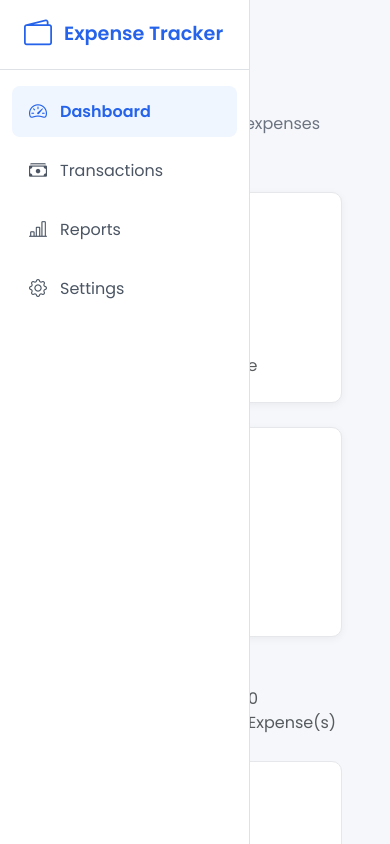
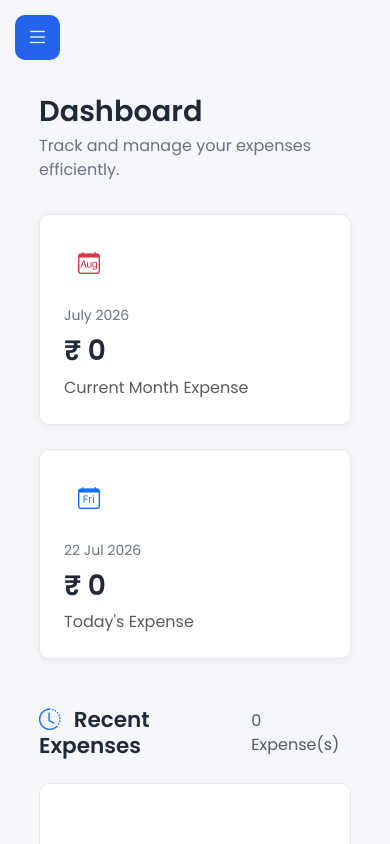
Before and after one commit to Rinshad700/expense-tracker-angular, an Angular app: page / in a window 390 px wide. Shown: the top 844 px of the page. Built offline with nearby package versions, Linux system fonts and the light colour scheme.

Commit message:
mobile responsive

```diff
--- a/src/app/app.css
+++ b/src/app/app.css
@@ -0,0 +1,49 @@
+.main-content{
+
+    margin-left:250px;
+
+    padding:25px;
+
+    background:#f5f7fa;
+
+    min-height:100vh;
+
+}
+
+.menu-btn{
+
+    position:fixed;
+
+    top:15px;
+
+    left:15px;
+
+    width:45px;
+
+    height:45px;
+
+    border:none;
+
+    border-radius:10px;
+
+    background:#2563eb;
+
+    color:white;
+
+    font-size:22px;
+
+    z-index:1200;
+
+}
+
+@media(max-width:768px){
+
+.main-content{
+
+    margin-left:0;
+
+    padding:70px 15px 20px;
+
+}
+
+}
--- a/src/app/app.html
+++ b/src/app/app.html
@@ -1,5 +1,15 @@
-<app-navbar></app-navbar>
+<button
+class="menu-btn d-md-none"
+(click)="navbar.toggleSidebar()">
 
-<div class="container mt-4">
-  <router-outlet></router-outlet>
+<i class="bi bi-list"></i>
+
+</button>
+
+<app-navbar #navbar></app-navbar>
+
+<div class="main-content">
+
+<router-outlet></router-outlet>
+
 </div>
--- a/src/app/components/navbar/navbar.css
+++ b/src/app/components/navbar/navbar.css
@@ -1,71 +1,135 @@
 .sidebar{
-    position: fixed;
-    top: 0;
-    left: 0;
-    width: 250px;
-    height: 100vh;
-    background: #ffffff;
-    border-right: 1px solid #dee2e6;
-    display: flex;
-    flex-direction: column;
+
+    position:fixed;
+
+    left:0;
+
+    top:0;
+
+    width:250px;
+
+    height:100vh;
+
+    background:#fff;
+
+    border-right:1px solid #dee2e6;
+
+    z-index:1100;
+
+    transition:.3s;
+
 }
 
 .sidebar-header{
-    height: 70px;
-    display: flex;
-    align-items: center;
-    padding: 0 24px;
-    border-bottom: 1px solid #dee2e6;
+
+    height:70px;
+
+    display:flex;
+
+    justify-content:space-between;
+
+    align-items:center;
+
+    padding:0 20px;
+
+    border-bottom:1px solid #dee2e6;
+
 }
 
 .brand{
-    display: flex;
-    align-items: center;
-    gap: 12px;
-    text-decoration: none;
-    color: #2563eb;
-    font-size: 1.2rem;
-    font-weight: 600;
-}
 
-.brand i{
-    font-size: 28px;
+    display:flex;
+
+    align-items:center;
+
+    gap:10px;
+
+    color:#2563eb;
+
+    text-decoration:none;
+
+    font-size:22px;
+
+    font-weight:600;
+
 }
 
 .sidebar-menu{
-    list-style: none;
-    padding: 16px 12px;
-    margin: 0;
+
+    list-style:none;
+
+    padding:15px;
+
+    margin:0;
+
 }
 
 .sidebar-menu li{
-    margin-bottom: 8px;
+
+    margin-bottom:10px;
+
 }
 
 .sidebar-menu a{
-    display: flex;
-    align-items: center;
-    gap: 12px;
-    text-decoration: none;
-    color: #4b5563;
-    padding: 12px 16px;
-    border-radius: 8px;
-    transition: .2s;
+
+    display:flex;
+
+    align-items:center;
+
+    gap:12px;
+
+    padding:12px 16px;
+
+    border-radius:10px;
+
+    color:#374151;
+
+    text-decoration:none;
+
 }
 
 .sidebar-menu a:hover{
-    background: #f3f4f6;
-    color: #2563eb;
+
+    background:#eff6ff;
+
 }
 
 .sidebar-menu a.active{
-    background: #eff6ff;
-    color: #2563eb;
-    font-weight: 600;
+
+    background:#dbeafe;
+
+    color:#2563eb;
+
+    font-weight:600;
+
 }
 
-.sidebar-menu i{
-    width: 20px;
-    font-size: 18px;
-    text-align: center;
+.sidebar-overlay{
+
+    position:fixed;
+
+    inset:0;
+
+    background:rgba(0,0,0,.4);
+
+    z-index:1000;
+
 }
+
+/* Mobile */
+
+@media(max-width:768px){
+
+.sidebar{
+
+    transform:translateX(-100%);
+
+}
+
+.sidebar.show{
+
+    transform:translateX(0);
+
+}
+
+}
--- a/src/app/components/navbar/navbar.html
+++ b/src/app/components/navbar/navbar.html
@@ -1,8 +1,8 @@
-<nav class="sidebar">
+<nav class="sidebar" [class.show]="isSidebarOpen">
 
     <div class="sidebar-header">
 
-        <a class="brand" routerLink="/">
+        <a class="brand" routerLink="/" (click)="closeSidebar()">
 
             <i class="bi bi-wallet2"></i>
 
@@ -10,20 +10,28 @@
 
         </a>
 
+        <button
+            class="btn btn-sm d-md-none"
+            (click)="closeSidebar()">
+
+            <i class="bi bi-x-lg"></i>
+
+        </button>
+
     </div>
 
     <ul class="sidebar-menu">
 
         <li>
 
-            <a
-                routerLink="/"
-                routerLinkActive="active"
-                [routerLinkActiveOptions]="{ exact: true }">
+            <a routerLink="/"
+               routerLinkActive="active"
+               [routerLinkActiveOptions]="{exact:true}"
+               (click)="closeSidebar()">
 
                 <i class="bi bi-speedometer2"></i>
 
-                <span>Dashboard</span>
+                Dashboard
 
             </a>
 
@@ -31,13 +39,13 @@
 
         <li>
 
-            <a
-                routerLink="/transactions"
-                routerLinkActive="active">
+            <a routerLink="/transactions"
+               routerLinkActive="active"
+               (click)="closeSidebar()">
 
                 <i class="bi bi-cash-stack"></i>
 
-                <span>Transactions</span>
+                Transactions
 
             </a>
 
@@ -45,13 +53,13 @@
 
         <li>
 
-            <a
-                routerLink="/reports"
-                routerLinkActive="active">
+            <a routerLink="/reports"
+               routerLinkActive="active"
+               (click)="closeSidebar()">
 
                 <i class="bi bi-bar-chart-line"></i>
 
-                <span>Reports</span>
+                Reports
 
             </a>
 
@@ -59,13 +67,13 @@
 
         <li>
 
-            <a
-                routerLink="/settings"
-                routerLinkActive="active">
+            <a routerLink="/settings"
+               routerLinkActive="active"
+               (click)="closeSidebar()">
 
                 <i class="bi bi-gear"></i>
 
-                <span>Settings</span>
+                Settings
 
             </a>
 
@@ -74,3 +82,10 @@
     </ul>
 
 </nav>
+
+<div
+class="sidebar-overlay"
+*ngIf="isSidebarOpen"
+(click)="closeSidebar()">
+
+</div>
--- a/src/app/components/navbar/navbar.ts
+++ b/src/app/components/navbar/navbar.ts
@@ -1,14 +1,24 @@
 import { Component } from '@angular/core';
-import { RouterLink, RouterLinkActive } from '@angular/router';
+import { CommonModule } from '@angular/common';
+import { RouterModule } from '@angular/router';
 
 @Component({
   selector: 'app-navbar',
   standalone: true,
-  imports: [
-    RouterLink,
-    RouterLinkActive
-  ],
+  imports: [CommonModule, RouterModule],
   templateUrl: './navbar.html',
   styleUrl: './navbar.css'
 })
-export class NavbarComponent { }
+export class NavbarComponent {
+
+  isSidebarOpen = false;
+
+  toggleSidebar() {
+    this.isSidebarOpen = !this.isSidebarOpen;
+  }
+
+  closeSidebar() {
+    this.isSidebarOpen = false;
+  }
+
+}
```
